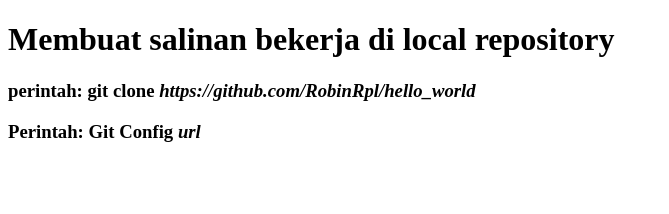
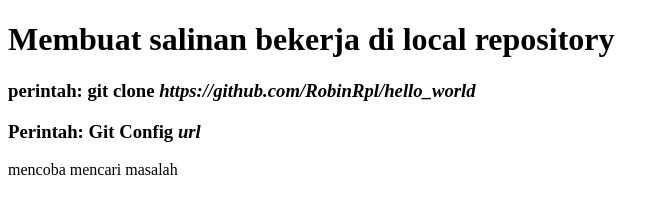
Before and after one commit to RobinRpl/hello_world, a plain HTML site: page index.html in a window 1280 px wide. Shown: the whole page, without its empty margins (0-669 px from the left). Drawn offline with Linux system fonts and the light colour scheme.

Commit message:
update
mencari masalah untuk mencari conflik

```diff
--- a/index.html
+++ b/index.html
@@ -7,5 +7,6 @@
         <h1>Membuat salinan bekerja di local repository</h1>
         <h3>perintah: git clone <i>https://github.com/RobinRpl/hello_world</i></h3>
         <h3>Perintah: Git Config <i>url</i></h3>
+        <div>mencoba mencari masalah</div>
     </body>
 </html>
```
